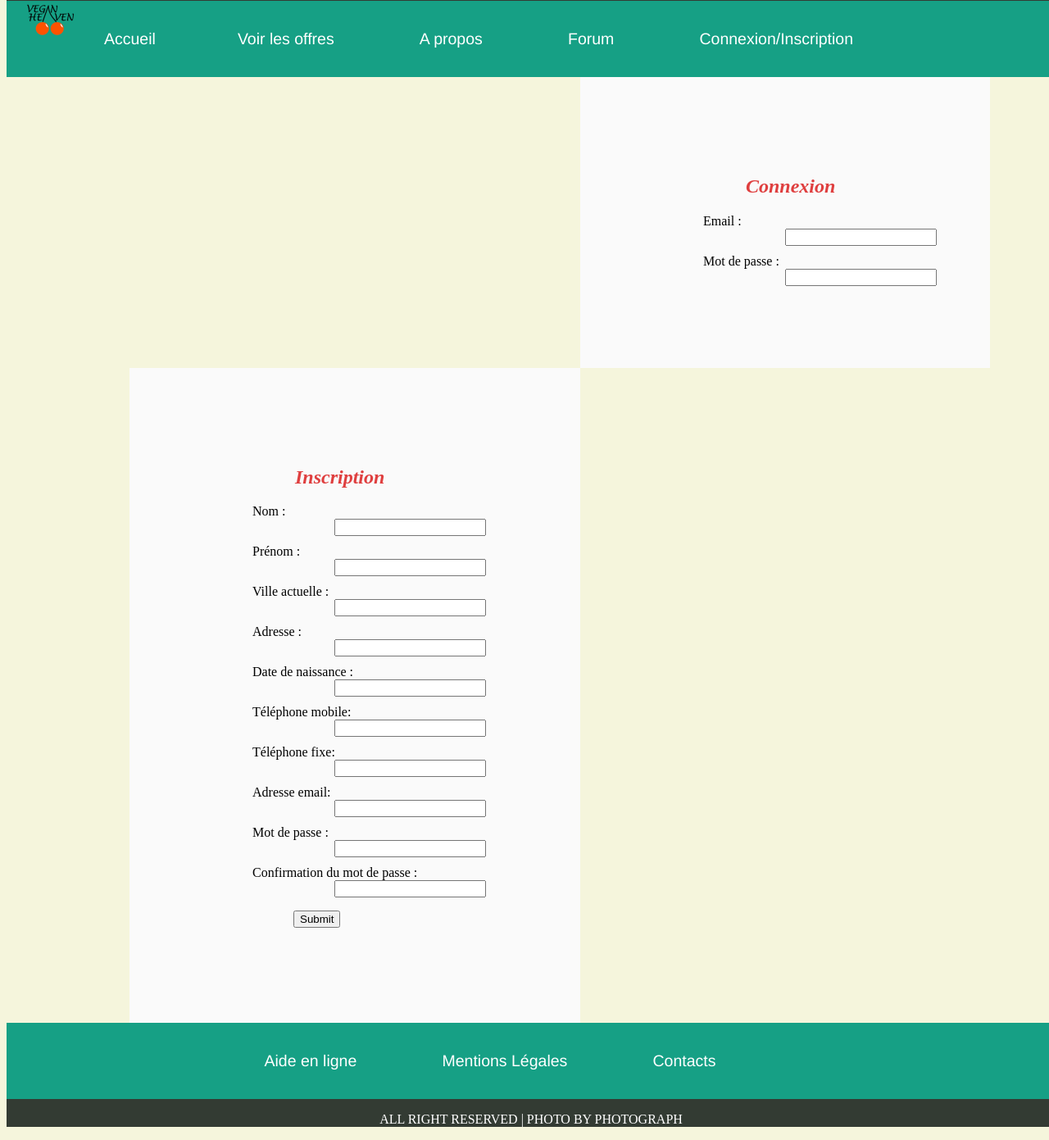
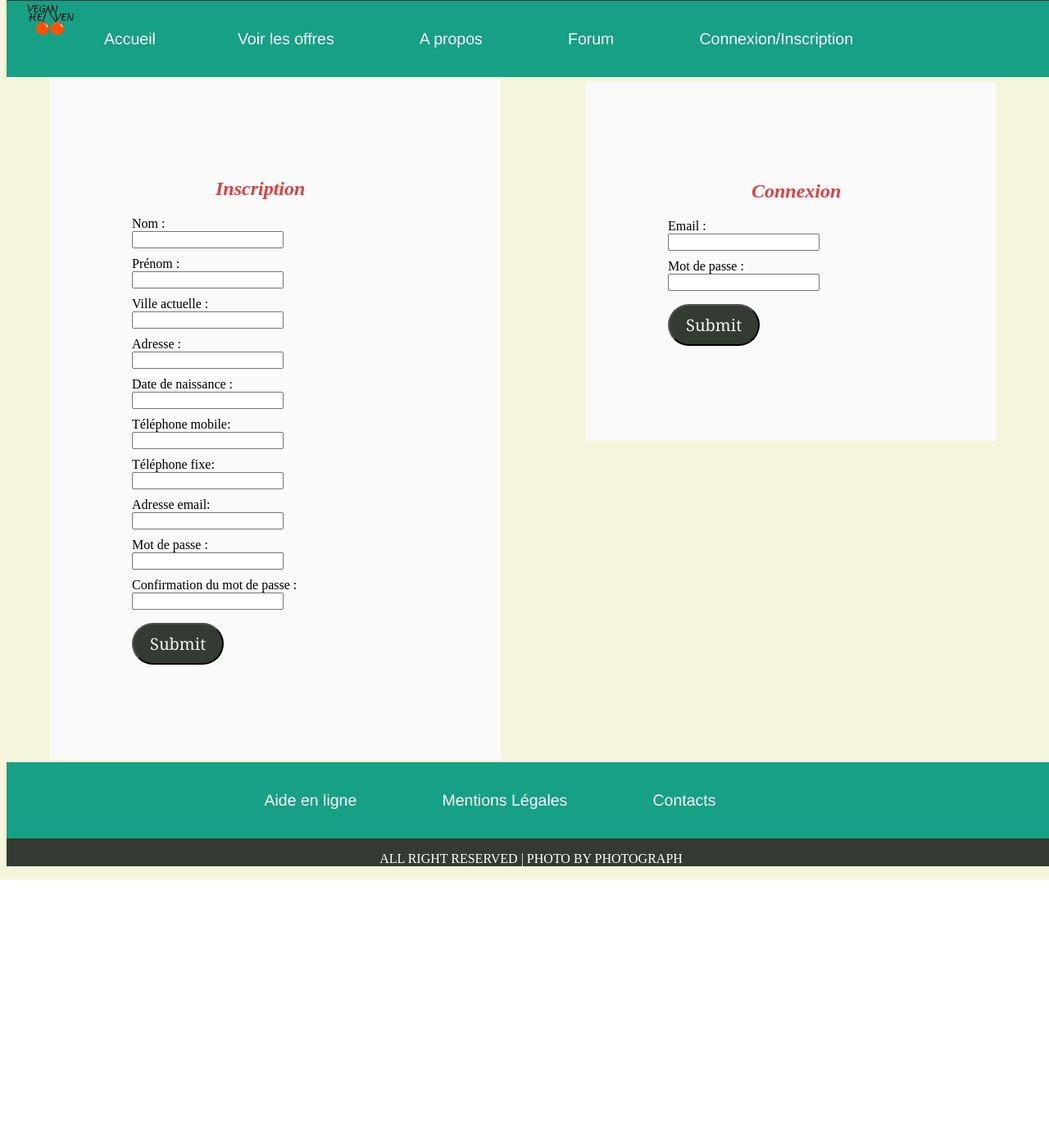
Before and after one commit to APPG8C/VeganHeaven_commun, a PHP site: page /ConnexionInscription.php in a window 1280 px wide. Shown: the part 426-1817 px from the top of the page at 82% size. After the commit the page ends 1499 px from the top, so only its background shows below. Run offline with PHP 8.4, Linux system fonts and the light colour scheme.

Commit message:
Formulaire côte à côte
Bouton valider de la forme et la couleur du site

```diff
--- a/ConnexionInscription.php
+++ b/ConnexionInscription.php
@@ -11,12 +11,10 @@
         <div>
        <?php include("Menu.php");?>
         </div>
-			<form class="connexion" action="InformationMembres.php" method="POST">
-			<legend><h2>Connexion</h2></legend>
-				<label>Email : <input type="string" name="email"/></label>
-				<label>Mot de passe : <input type="string" name="MotdePasse"/></label>
-			</form>
 		<section>
+		<table>
+		<tr>
+			<td>
 			<form action="InformationMembres.php" method="POST">
 			<legend><h2>Inscription</h2></legend>
 				<label>Nom : <input type="text" name="NOM"/></label>
@@ -29,10 +27,19 @@
 				<label>Adresse email: <input type="string" name="AdresseEmail"/></label>
 				<label>Mot de passe : <input type="string" name="MotDePasse"/></label>
 				<label>Confirmation du mot de passe : <input type="string" name="ConfirmationMDP"/></label>
-			<p><input type="submit"/></p>
-
+			<p><input type="submit"class="controls"/></p>
 			</form>
-
+			</td>
+			<td>
+			<form class="connexion" action="InformationMembres.php" method="POST">
+			<legend><h2>Connexion</h2></legend>
+				<label>Email : <input type="string" name="email"/></label>
+				<label>Mot de passe : <input type="string" name="MotdePasse"/></label>
+				<p><input type="submit"class="controls"/></p>
+			</form>
+			</td>
+		</tr>
+		</table>
 		</section>
 		<?php include("PiedDePage.php");?>
      </body>
--- a/StyleGraphique.css
+++ b/StyleGraphique.css
@@ -1,4 +1,3 @@
-
 
 /***********************EN-TETE********************/
 .header
@@ -31,6 +30,7 @@
     text-align: center;
     margin-bottom: 2em;
 }
+/************************FIN EN-TETE************************/
 /************************MENU************************/
 nav
 {
@@ -68,6 +68,7 @@ nav a
 .logo
 {
    float: left;
+   padding
 }
 
 a:hover
@@ -166,12 +167,17 @@ body
     width: 100px;
     margin: auto;
 }
+
+
+/************************FIN CORP************************/
+/************************Inscription/Connexion************************/
+
 form
 {
  background-color:#FAFAFA;
  padding:100px;
  width:350px;
- margin-left: 150px;
+ margin-left:50px;
  }
  legend
  {
@@ -180,31 +186,32 @@ form
  font-weight:bold
 
  }
-label
-{
-margin-top:10px;
-display:block;
-margin-left: 50px;
-
-}
-input
-{
-margin-left: 100px;
-text-align: justify;
-}
 .connexion
 {
 background-color:#FAFAFA;
 padding:100px;
 width:300px;
 display:block;
-margin-left:700px;
+margin-left:100px;
+margin-bottom:385px;
 }
+
+label
+{
+margin-top:10px;
+display:block;
+
+}
+input
+{
+margin-right:200px;
+text-align: justify;
+}
+/************************FIN Inscription/Connexion************************/
+/************************Carroussel************************/
 .carrousel ul
 {
-
     margin-left: 100px;
-
 }
 .carrousel
 {
@@ -222,9 +229,8 @@ width:500px;
   background: #333b33;
   padding: 10px 20px 10px 20px;
   text-decoration: none;
-  margin-left:350px;
+
 }
-
 .controls:hover {
   background: #16a085;
   text-decoration: none;
@@ -244,6 +250,7 @@ margin-left:400px;
  position:right;
  max-width:100%;
 }
+/************************Fin du Carrousel************************/
 /************************Pied-de-page************************/
 .footers
 {
```
Also changed, not shown: InformationMembres.php (+7 -0 lines).
